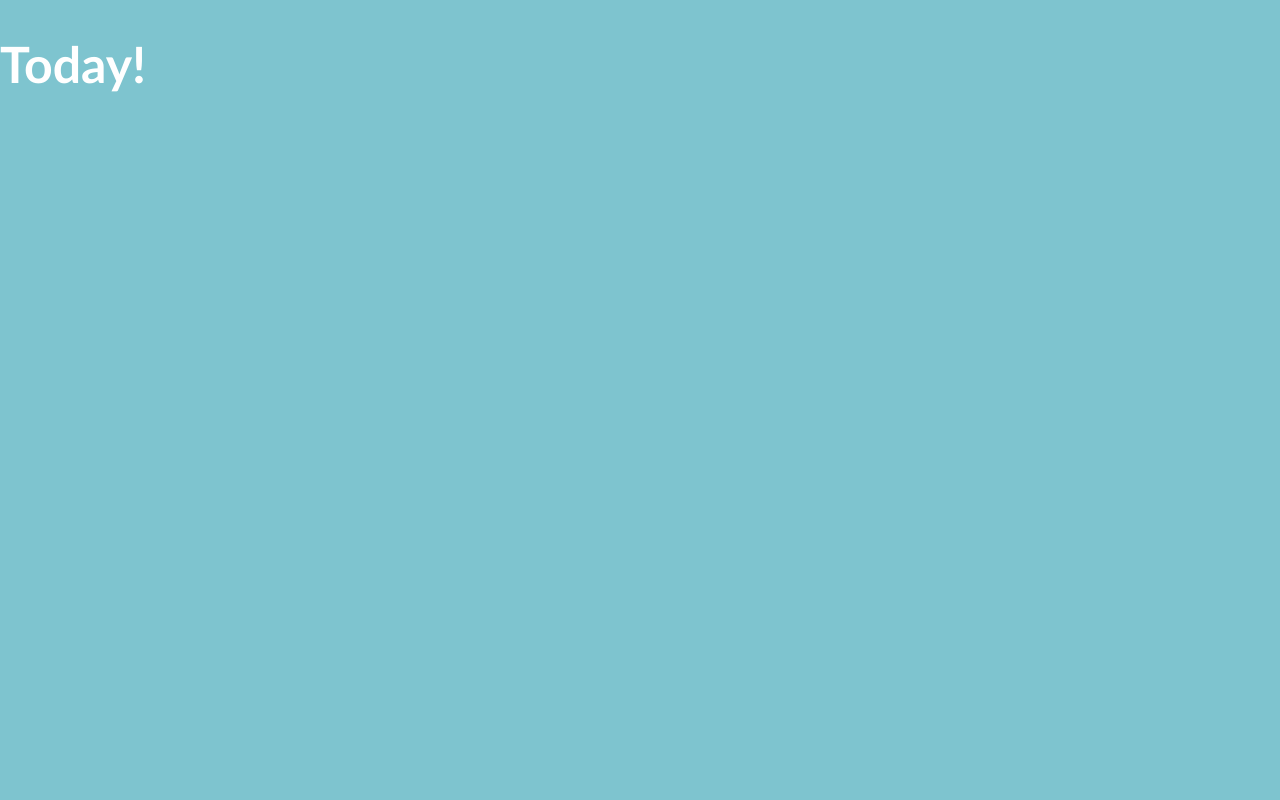
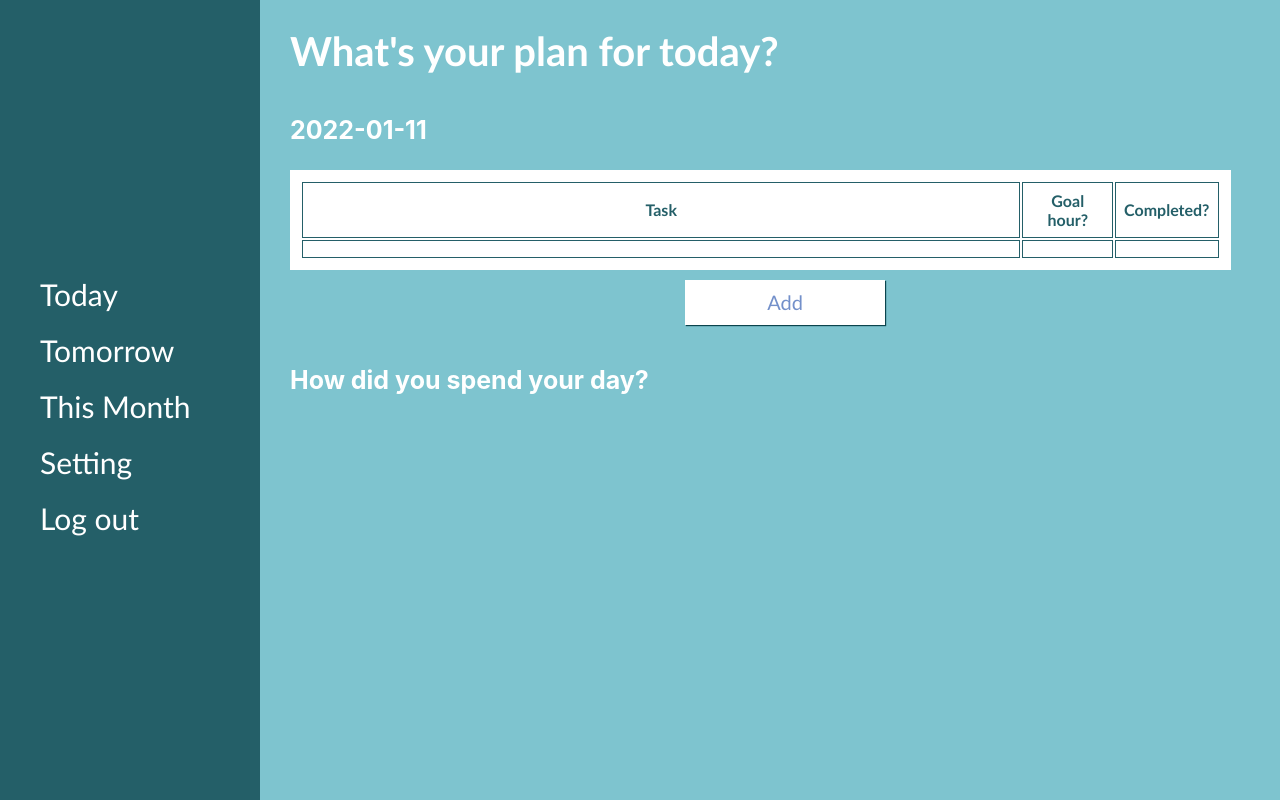
Before and after one commit to eun-chae-s/Study-Planner-React, a React (Create React App) app: page /today in a window 1280 px wide. Built offline with nearby package versions, Linux system fonts and the light colour scheme.

Commit message:
Completed creating new account page and started to work on the today journal page

```diff
--- a/src/App.js
+++ b/src/App.js
@@ -5,14 +5,14 @@ import { Link } from 'react-router-dom';
 class LogIn extends React.Component {
   constructor(props) {
     super(props);
-    this.state = {nickname: '', password:''};
+    this.state = {username: '', password:''};
 
-    this.handleChangeNickname = this.handleChangeNickname.bind(this);
+    this.handleChangeUsername = this.handleChangeUsername.bind(this);
     this.handleChangePassword = this.handleChangePassword.bind(this);
   }
 
-  handleChangeNickname(event) {
-    this.setState({nickname: event.target.value});
+  handleChangeUsername(event) {
+    this.setState({username: event.target.value});
   }
 
   handleChangePassword(event) {
@@ -26,8 +26,8 @@ class LogIn extends React.Component {
         <h1>Are You Ready for Today?</h1>
         <form>
           <label>
-            Nickname:
-            <input type="text" value={this.state.nickname} onChange={this.handleChangeNickname}></input>
+            Username:
+            <input type="text" value={this.state.username} onChange={this.handleChangeUsername}></input>
           </label>
           <label>
             Password:
--- a/src/index.js
+++ b/src/index.js
@@ -4,6 +4,7 @@ import { BrowserRouter, Routes, Route } from 'react-router-dom';
 import './index.css';
 import LogIn from './App';
 import Today from './routes/today';
+import Tomorrow from './routes/tomorrow';
 import CreateAccout from './routes/create';
 import reportWebVitals from './reportWebVitals';
 
@@ -13,6 +14,7 @@ ReactDOM.render(
       <Route path="/" element={<LogIn ></LogIn>}></Route>
       <Route path="today" element={<Today ></Today>}></Route>
       <Route path="create-new-account" element={<CreateAccout />}></Route>
+      <Route path="tomorrow" element={<Tomorrow></Tomorrow>}></Route>
     </Routes>
 
   </BrowserRouter>,
--- a/src/routes/create.js
+++ b/src/routes/create.js
@@ -1,10 +1,49 @@
 import React from 'react';
+import './css/create.css';
+import { Link } from 'react-router-dom';
 
 class CreateAccount extends React.Component {
+    constructor(props) {
+        super(props);
+
+        this.state = {
+            newUserName : '',
+            newPassword: ''
+        }
+
+        this.handleChangeNewUsername = this.handleChangeNewUsername.bind(this);
+        this.handleChangeNewPassword = this.handleChangeNewPassword.bind(this);
+    }
+
+    handleChangeNewUsername(event) {
+        this.setState({newUserName: event.target.value});
+      }
+
+      handleChangeNewPassword(event) {
+        this.setState({newPassword: event.target.value});
+      }
+
     render() {
         return (
-            <div>
-                <h1>Create Account!</h1>
+            <div id="new">
+                <div id="new-welcome">
+                    <h1>Nice to meet you!</h1>
+                    <h2>Do you want to join our community?</h2>
+                    <h2>Then, please create your own account!</h2>
+                </div>
+                <form id="create-new-account">
+                    <label>
+                        Username:
+                        <input type="text" value={this.state.newUserName} onChange={this.handleChangeNewUsername}></input>
+                    </label>
+                    <label>
+                        Password:
+                        <input type="password" value={this.state.newPassword} onChange={this.handleChangeNewPassword}></input>
+                    </label>
+                    <Link to="/">
+                        <button>Create Account</button>
+                    </Link>
+                    </form>
             </div>
         )
     }
--- /dev/null
+++ b/src/routes/css/create.css
@@ -0,0 +1,29 @@
+/* body {
+  background-color: #9cadce;
+} */
+#new {
+  text-align: center;
+}
+#new-welcome h1,
+#new-welcome h2 {
+  color: white;
+  font-family: "Trebuchet MS", "Lucida Sans Unicode", "Lucida Grande",
+    "Lucida Sans", Arial, sans-serif;
+}
+#new-welcome h1 {
+  margin: 80px;
+  margin-top: 30%;
+}
+
+form {
+  margin: 40px;
+}
+
+label {
+  font-size: 25px;
+}
+
+button {
+  font-size: 20px;
+  color: #7390ca;
+}
--- /dev/null
+++ b/src/routes/css/today.css
@@ -0,0 +1,58 @@
+.sidebar {
+  height: 100%;
+  width: 260px;
+  position: fixed;
+  top: 0;
+  left: 0;
+  z-index: 1;
+  overflow-x: hidden;
+  padding-top: 20%;
+  background-color: #245f68;
+}
+.sidebar a {
+  display: block;
+  color: white;
+  margin: 20px;
+  font-size: 30px;
+  font-family: "Trebuchet MS", "Lucida Sans Unicode", "Lucida Grande",
+    "Lucida Sans", Arial, sans-serif;
+  text-decoration: none;
+}
+.today-planner {
+  margin-left: 290px;
+}
+.today-planner h1 {
+  font-size: 40px;
+}
+.today-planner h3 {
+  margin-top: 40px;
+  font-size: 25px;
+  color: white;
+}
+table {
+  background-color: white;
+  padding: 10px;
+  width: 95%;
+}
+th,
+td {
+  border: 1px solid #245f68;
+  padding: 0.5rem;
+  font-family: "Trebuchet MS", "Lucida Sans Unicode", "Lucida Grande",
+    "Lucida Sans", Arial, sans-serif;
+}
+th {
+  color: #245f68;
+}
+th:first-child {
+  width: 80%;
+}
+th:nth-child(2) {
+  width: 10%;
+}
+th:last-child {
+  width: 10%;
+}
+td {
+  color: black;
+}
--- /dev/null
+++ b/src/routes/css/tomorrow.css
@@ -0,0 +1,26 @@
+.sidebar {
+  height: 100%;
+  width: 260px;
+  position: fixed;
+  top: 0;
+  left: 0;
+  z-index: 1;
+  overflow-x: hidden;
+  padding-top: 20%;
+  background-color: #245f68;
+}
+.sidebar a {
+  display: block;
+  color: white;
+  margin: 20px;
+  font-size: 30px;
+  font-family: "Trebuchet MS", "Lucida Sans Unicode", "Lucida Grande",
+    "Lucida Sans", Arial, sans-serif;
+  text-decoration: none;
+}
+.tomorrow-planner {
+  margin-left: 290px;
+}
+.tomorrow-planner h1 {
+  font-size: 40px;
+}
--- a/src/routes/today.js
+++ b/src/routes/today.js
@@ -1,10 +1,65 @@
 import React from 'react';
+import './css/today.css';
+import { Link } from 'react-router-dom';
 
 class Today extends React.Component {
     render() {
         return (
             <div>
-                <h1>Today!</h1>
+                <div className="sidebar">
+                    {/* where we put the logo */}
+                    <Link to="#">
+                        <a>Today</a>
+                    </Link>
+                    <Link to="/tomorrow">
+                        <a>Tomorrow</a>
+                    </Link>
+                    <Link to="/month">
+                        <a>This Month</a>
+                    </Link>
+                    <Link to="/setting">
+                        <a>Setting</a>
+                    </Link>
+                    <Link to="/">
+                        <a>Log out</a>
+                    </Link>
+                </div>
+                <div className="today-planner">
+                    <h1>
+                        What's your plan for today?
+                    </h1>
+                    <h3>
+                        {new Date().toISOString().slice(0, 10)}
+                    </h3>
+                    <div className="todo-list">
+                        <table>
+                            <thead>
+                                <tr>
+                                    <th>Task</th>
+                                    <th>Goal hour?</th>
+                                    <th>Completed?</th>
+                                </tr>
+                            </thead>
+                            <tbody>
+                                <tr>
+                                    <td></td>
+                                    <td></td>
+                                    <td></td>
+                                </tr>
+                            </tbody>
+
+                        </table>
+                        {/* new task add */}
+                        <button>
+                            Add
+                        </button>
+                    </div>
+                    <div className="timetable">
+                        <h3>
+                            How did you spend your day?
+                        </h3>
+                    </div>
+                </div>
             </div>
         )
     }
--- a/src/routes/tomorrow.js
+++ b/src/routes/tomorrow.js
@@ -0,0 +1,43 @@
+import React from 'react';
+import './css/tomorrow.css';
+import { Link } from 'react-router-dom';
+
+class Tomorrow extends React.Component {
+    render() {
+        return (
+            <div>
+                <div className="sidebar">
+                    {/* where we put the logo */}
+                    <Link to="/today">
+                        <a>Today</a>
+                    </Link>
+                    <Link to="#">
+                        <a>Tomorrow</a>
+                    </Link>
+                    <Link to="/month">
+                        <a>This Month</a>
+                    </Link>
+                    <Link to="/setting">
+                        <a>Setting</a>
+                    </Link>
+                    <Link to="/">
+                        <a>Log out</a>
+                    </Link>
+                </div>
+                <div className="tomorrow-planner">
+                    <h1>
+                        Are you ready for tomorrow?
+                    </h1>
+                    <div className="todo-list">
+
+                    </div>
+                    <div className="timetable">
+
+                    </div>
+                </div>
+            </div>
+        )
+    }
+}
+
+export default Tomorrow;
```
